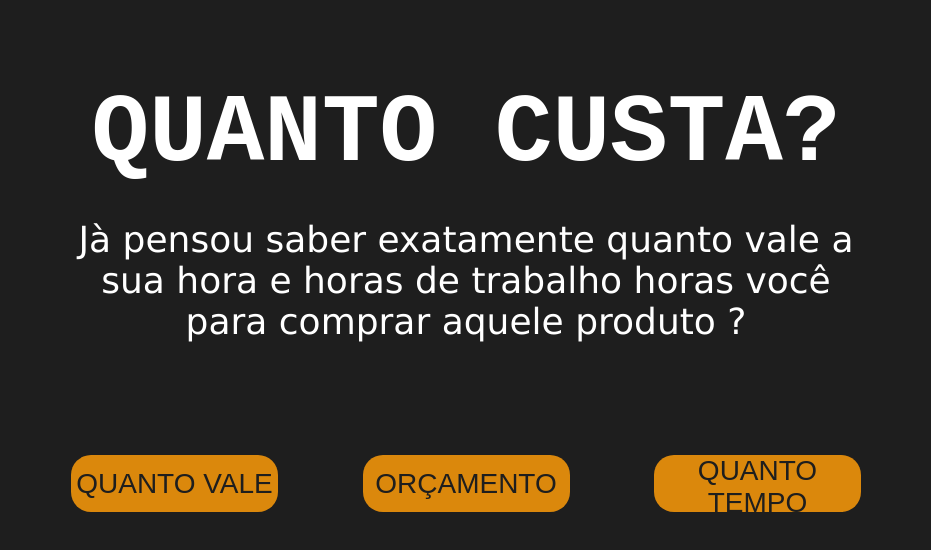
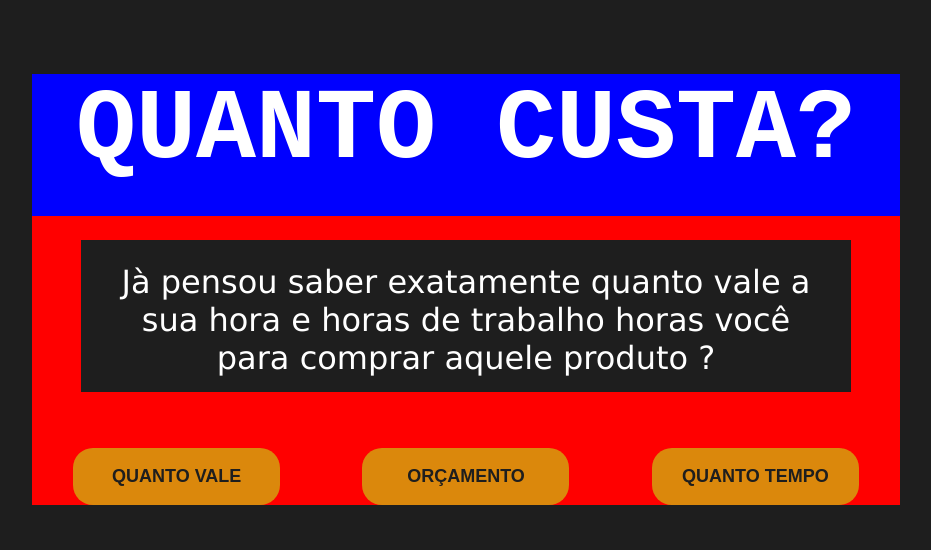
Before and after one commit to projeto-em-grupo/Holleritch2.0, a plain HTML site: page index.html in a window 1280 px wide. Shown: the whole page, without its empty margins (174-1105 px from the left). Drawn offline with Linux system fonts and the light colour scheme.

Commit message:
fix : reposition objects

```diff
--- a/css/style.css
+++ b/css/style.css
@@ -20,10 +20,12 @@ body{
 background-color: var(--background-primary);
 }
 main{
-    width: 79rem;
+    width: 86.8rem;
     margin: auto;
     box-sizing: border-box;
-    padding-top: 8rem;
+    margin-top: 7.4rem;
+
+    background-color: red;
 }
 main article{
     color: var(--title-color);
@@ -31,9 +33,20 @@ main article{
 }
 article h1{
     font-family:'Courier New', Courier, monospace;
-    font-size: 9.6rem;
+    font-size: 10rem;
     text-align: center;
-    padding-bottom: 3rem;
+
+
+    /* Devido ao tamanho da letra que está incompatível com as medidas do figma, o ligne heigt e o tamanho da letra estão incorretos , assim como a fonte*/
+
+    width: 86.8rem;
+    height: 14.2rem;
+
+    box-sizing: border-box;
+    margin: auto;
+    margin-bottom: 2.4rem;
+
+    background-color: blue;
 }
 
 p, nav {
@@ -41,16 +54,25 @@ p, nav {
 }
 
 main article section p{
-    font-size: 3.6rem;
+    font-size: 3.2rem;
     font-weight: 400;
+    text-align: center;
+
+    /* Devido ao tamanho da letra que está incompatível com as medidas do figma, o tamanho da letra estão incorretos , assim como a fonte e o padding*/
+
+    width: 77rem;
+    height: 15.2rem;
+    margin: auto;
     padding-top: 3rem;
-    text-align: center;
-    padding: 0rem 0rem 11.3rem
+    padding: 2.3rem ;
+    margin-bottom: 5.6rem;
+
+    background-color: #1E1E1E;
 }
 
 main nav{
     display: flex;
-    justify-content: space-between;
+    justify-content: space-around;
     font-weight: 400;
 }
 main nav button{
@@ -71,5 +93,5 @@ nav button:hover{
 }
 nav button a{
     color: var(--background-primary);
-    font-size: 2.8rem;
-}
+    font-size: 1.8rem;
+    font-weight: 800;}
```
